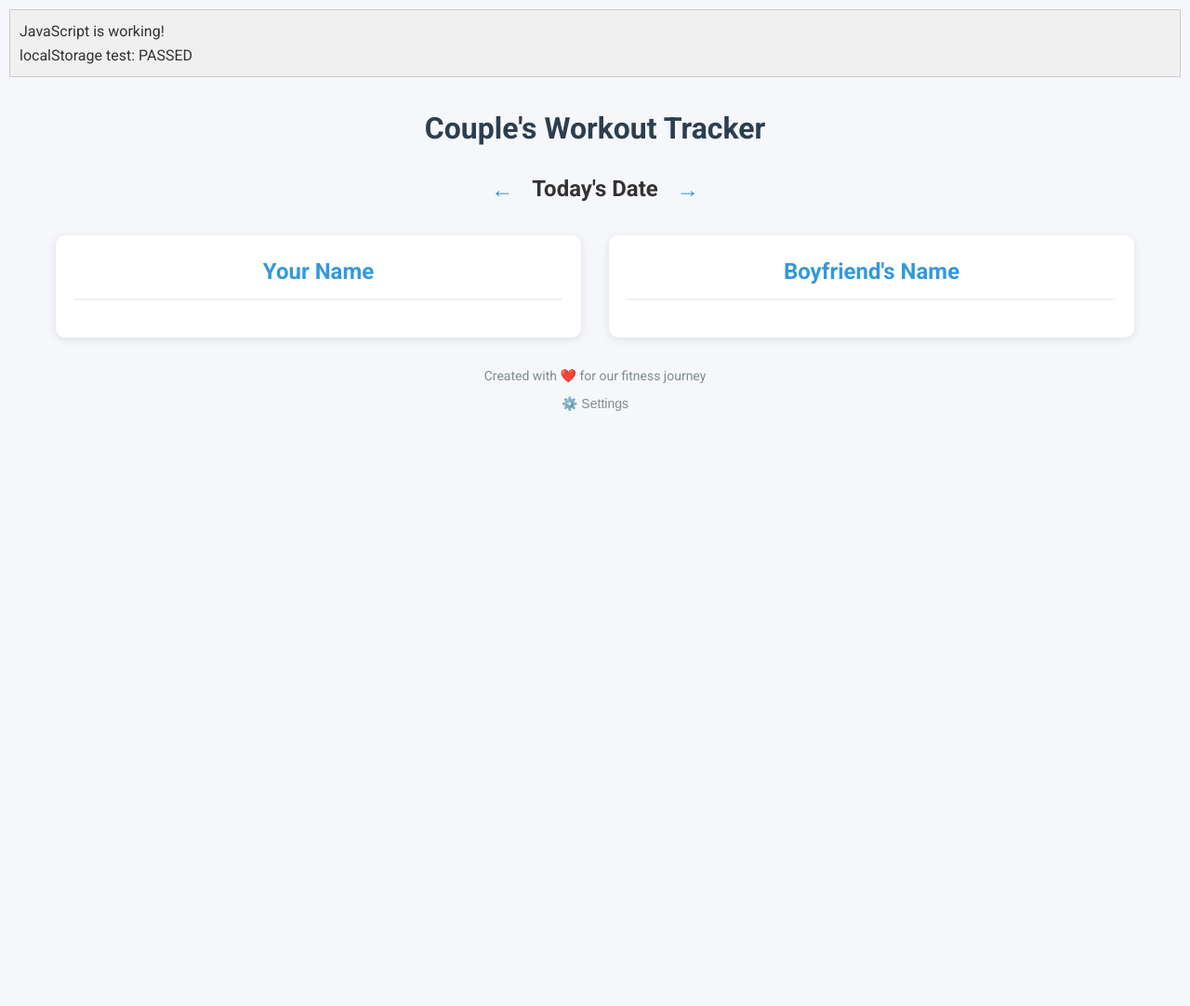
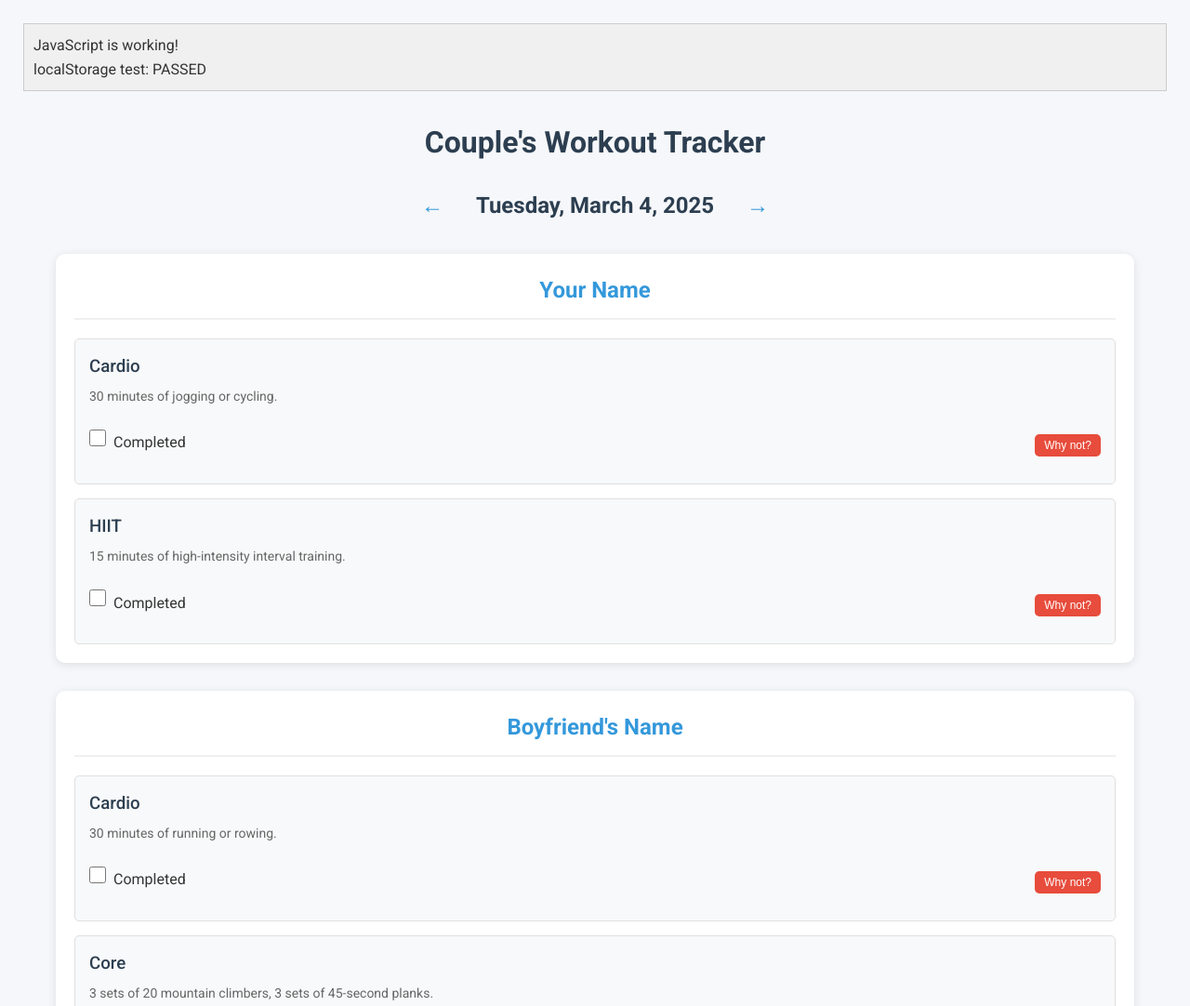
Before and after one commit to HannaHUp/fitness_web, a plain HTML site: page index.html in a window 1280 px wide. Shown: the top 1082 px of the page at 93% size. Before the commit the page ends 800 px from the top, so only its background shows below. Drawn offline with Linux system fonts and the light colour scheme; files that its build step writes are made by us from their sources.

Commit message:
fix display

```diff
--- /dev/null
+++ b/baseline.css
@@ -0,0 +1,97 @@
+/* Basic styling to ensure the app is usable even if main CSS fails */
+body {
+    font-family: -apple-system, BlinkMacSystemFont, 'Segoe UI', Roboto, sans-serif;
+    line-height: 1.6;
+    margin: 0;
+    padding: 15px;
+    background-color: #f5f7fa;
+}
+
+h1, h2, h3 {
+    color: #2c3e50;
+}
+
+.workout-columns {
+    display: flex;
+    flex-direction: column;
+    gap: 20px;
+}
+
+.workout-column {
+    background-color: white;
+    border-radius: 10px;
+    padding: 15px;
+    box-shadow: 0 2px 5px rgba(0,0,0,0.1);
+}
+
+.workout-item {
+    padding: 10px;
+    margin-bottom: 10px;
+    border-radius: 5px;
+    background-color: #f8f9fa;
+    border: 1px solid #e0e0e0;
+}
+
+.workout-item.completed {
+    background-color: #d4edda;
+}
+
+.checkbox-container {
+    display: flex;
+    align-items: center;
+    gap: 8px;
+    margin: 10px 0;
+}
+
+.complete-btn, .accountability-btn {
+    background-color: #3498db;
+    color: white;
+    border: none;
+    border-radius: 5px;
+    padding: 8px 15px;
+    cursor: pointer;
+    margin-top: 5px;
+}
+
+.accountability-btn {
+    background-color: #e74c3c;
+}
+
+.modal {
+    position: fixed;
+    top: 0;
+    left: 0;
+    width: 100%;
+    height: 100%;
+    background-color: rgba(0,0,0,0.5);
+    display: flex;
+    justify-content: center;
+    align-items: center;
+}
+
+.modal-content {
+    background-color: white;
+    padding: 20px;
+    border-radius: 10px;
+    width: 90%;
+    max-width: 500px;
+}
+
+.close {
+    float: right;
+    font-size: 24px;
+    cursor: pointer;
+}
+
+input, select, textarea {
+    width: 100%;
+    padding: 8px;
+    margin: 5px 0 15px;
+    border: 1px solid #ddd;
+    border-radius: 4px;
+}
+
+button {
+    padding: 8px 15px;
+    cursor: pointer;
+}
--- a/index.html
+++ b/index.html
@@ -4,7 +4,8 @@
     <meta charset="UTF-8">
     <meta name="viewport" content="width=device-width, initial-scale=1.0">
     <title>Couple's Workout Tracker</title>
-    <link rel="stylesheet" href="/workout-tracker/styles.css">
+    <link rel="stylesheet" href="./baseline.css">
+    <link rel="stylesheet" href="./styles.css">
     <link href="https://fonts.googleapis.com/css2?family=Roboto:wght@300;400;500;700&display=swap" rel="stylesheet">
     <meta name="apple-mobile-web-app-capable" content="yes">
     <meta name="apple-itunes-app" content="app-id=none">
@@ -13,6 +14,11 @@
     <meta http-equiv="Expires" content="0">
 </head>
 <body>
+    <div id="test-div" style="padding: 10px; margin: 10px; background-color: #f0f0f0; border: 1px solid #ccc;">
+        <p>JavaScript is working!</p>
+        <p id="localStorage-test">localStorage test: checking...</p>
+    </div>
+
     <div class="container">
         <header>
             <h1>Couple's Workout Tracker</h1>
@@ -29,12 +35,14 @@
                     <h2 id="person1Name">Your Name</h2>
                     <div class="workout-list" id="person1Workouts">
                         <!-- Workouts will be populated here by JavaScript -->
+                        <p>Loading workouts...</p>
                     </div>
                 </div>
                 <div class="workout-column" id="person2Column">
                     <h2 id="person2Name">Boyfriend's Name</h2>
                     <div class="workout-list" id="person2Workouts">
                         <!-- Workouts will be populated here by JavaScript -->
+                        <p>Loading workouts...</p>
                     </div>
                 </div>
             </div>
@@ -47,7 +55,7 @@
     </div>
 
     <!-- Settings Modal -->
-    <div id="settingsModal" class="modal">
+    <div id="settingsModal" class="modal" style="display: none;">
         <div class="modal-content">
             <span class="close">&times;</span>
             <h2>Settings</h2>
@@ -66,7 +74,7 @@
     </div>
 
     <!-- Accountability Modal -->
-    <div id="accountabilityModal" class="modal">
+    <div id="accountabilityModal" class="modal" style="display: none;">
         <div class="modal-content">
             <span class="close">&times;</span>
             <h2>Workout Not Completed</h2>
@@ -88,49 +96,17 @@
         </div>
     </div>
 
-    <script src="/workout-tracker/script.js"></script>
     <script>
-        if ('serviceWorker' in navigator) {
-            window.addEventListener('load', function() {
-                navigator.serviceWorker.register('/service-worker.js')
-                    .then(function(registration) {
-                        console.log('ServiceWorker registration successful with scope: ', registration.scope);
-                    })
-                    .catch(function(err) {
-                        console.log('ServiceWorker registration failed: ', err);
-                    });
-            });
-        } else {
-            console.log('Service workers are not supported in this browser');
-        }
-    </script>
-
-    <script>
-        document.addEventListener('DOMContentLoaded', function() {
-            // Create a test element
-            var testDiv = document.createElement('div');
-            testDiv.id = 'test-div';
-            testDiv.style.padding = '10px';
-            testDiv.style.margin = '10px';
-            testDiv.style.backgroundColor = '#f0f0f0';
-            testDiv.style.border = '1px solid #ccc';
-
-            // Test JavaScript
-            testDiv.innerHTML = '<p>JavaScript is working!</p>';
-
         // Test localStorage
         try {
             localStorage.setItem('test', 'test');
             var testValue = localStorage.getItem('test');
             localStorage.removeItem('test');
-                testDiv.innerHTML += '<p>localStorage test: ' + (testValue === 'test' ? 'PASSED' : 'FAILED') + '</p>';
+            document.getElementById('localStorage-test').textContent = 'localStorage test: ' + (testValue === 'test' ? 'PASSED' : 'FAILED');
         } catch (e) {
-                testDiv.innerHTML += '<p>localStorage test: ERROR - ' + e.message + '</p>';
+            document.getElementById('localStorage-test').textContent = 'localStorage test: ERROR - ' + e.message;
         }
-
-            // Add to page
-            document.body.insertBefore(testDiv, document.body.firstChild);
-        });
     </script>
+    <script src="./script.js"></script>
 </body>
 </html>
--- a/script.js
+++ b/script.js
@@ -1,11 +1,17 @@
+// Debug helper
+console.log('Script loading...');
+
 // Add this at the beginning of your script.js file
 window.onerror = function(message, source, lineno, colno, error) {
+    console.error('Error:', message, 'at line', lineno);
     alert('Error: ' + message + '\nLine: ' + lineno);
     return true;
 };
 
 // Wrap your main code in a try-catch
 document.addEventListener('DOMContentLoaded', function() {
+    console.log('DOM loaded');
+
     try {
         // DOM Elements
         const prevDayBtn = document.getElementById('prevDay');
@@ -15,6 +21,14 @@ document.addEventListener('DOMContentLoaded', function() {
         const person2WorkoutsEl = document.getElementById('person2Workouts');
         const person1NameEl = document.getElementById('person1Name');
         const person2NameEl = document.getElementById('person2Name');
+
+        console.log('Elements found:',
+            !!prevDayBtn,
+            !!nextDayBtn,
+            !!currentDateEl,
+            !!person1WorkoutsEl,
+            !!person2WorkoutsEl
+        );
 
         // Settings Modal Elements
         const settingsBtn = document.getElementById('settingsBtn');
@@ -80,8 +94,22 @@ document.addEventListener('DOMContentLoaded', function() {
 
             // Get workouts for the current date
             const dateKey = formatDate(currentDate);
-            const person1Workouts = getWorkoutsForDate('person1', dateKey);
-            const person2Workouts = getWorkoutsForDate('person2', dateKey);
+
+            // Debug output to see what's happening
+            console.log('Current date:', dateKey);
+            console.log('Workout data:', workoutData);
+
+            // Force generate sample workouts if none exist
+            const person1Workouts = generateSampleWorkouts('person1', currentDate);
+            const person2Workouts = generateSampleWorkouts('person2', currentDate);
+
+            // Save these workouts to storage
+            if (!workoutData.person1) workoutData.person1 = {};
+            if (!workoutData.person2) workoutData.person2 = {};
+
+            workoutData.person1[dateKey] = person1Workouts;
+            workoutData.person2[dateKey] = person2Workouts;
+            saveWorkoutData();
 
             // Render workouts for person 1
             if (person1Workouts.length === 0) {
@@ -467,6 +495,7 @@ document.addEventListener('DOMContentLoaded', function() {
             alert('Your browser does not support or has disabled local storage. The app may not work properly.');
         }
     } catch (error) {
+        console.error('Initialization error:', error);
         alert('Error initializing app: ' + error.message);
     }
 });
```
Lines whose indentation alone changed are shown as unchanged.
